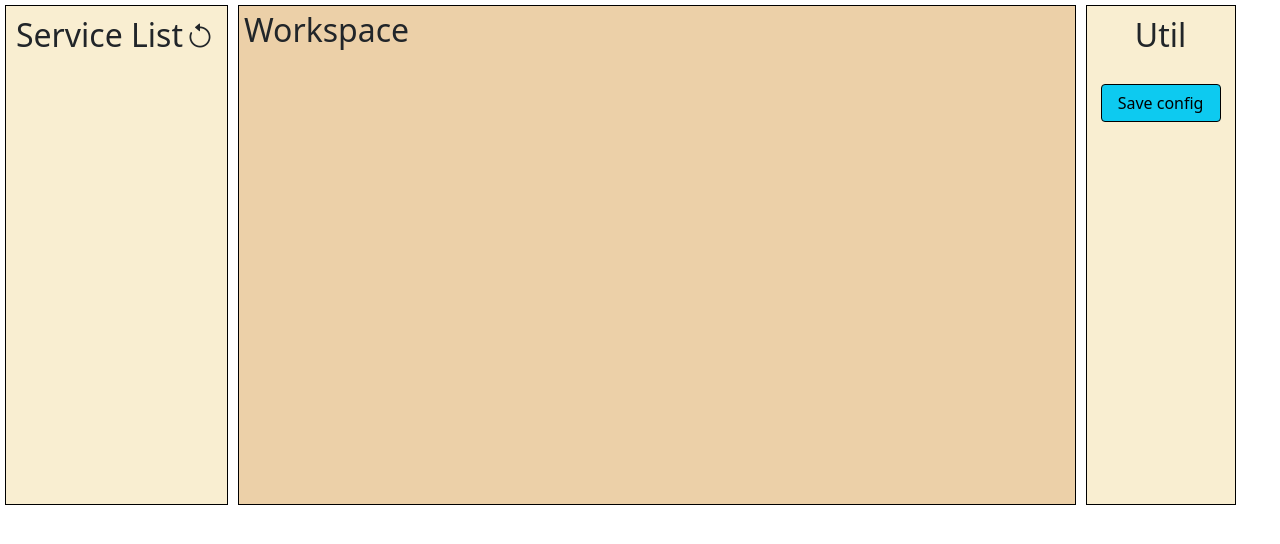
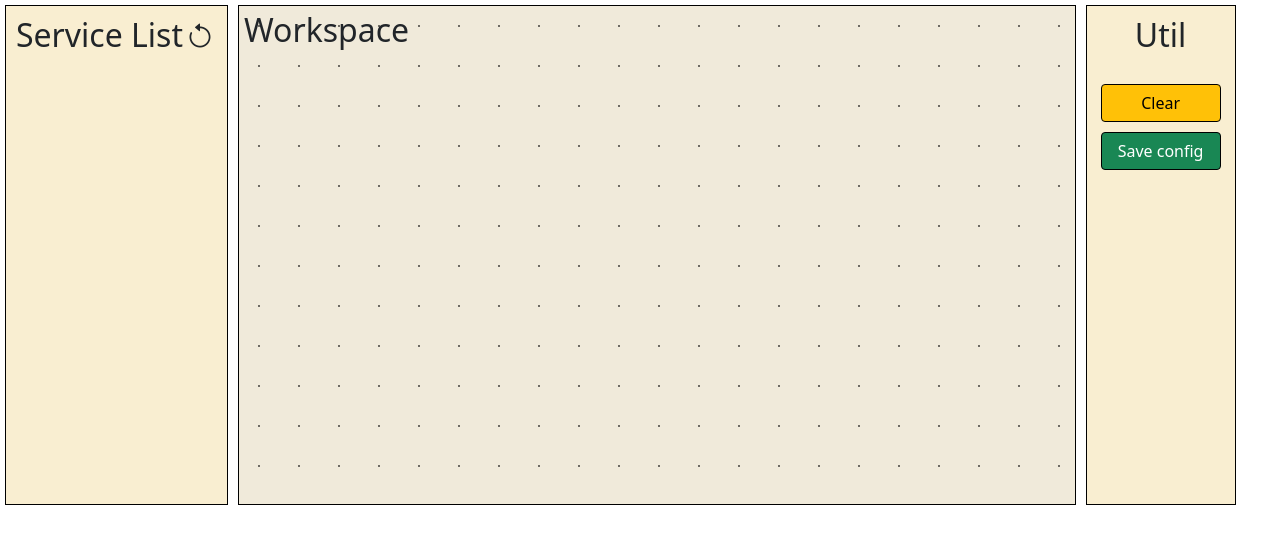
Before and after one commit to TheCrashDown/esb-model, a React (Create React App) app in the folder frontend/: page / in a window 1280 px wide. Shown: the top 544 px of the page. Built offline with nearby package versions, Linux system fonts and the light colour scheme.

Commit message:
frontend small fixes

```diff
--- a/frontend/src/components/service-card/service-card.css
+++ b/frontend/src/components/service-card/service-card.css
@@ -1,5 +1,5 @@
 .card {
-    background-color: rgba(110, 240, 222, 0.377);
+    background-color: rgb(188, 247, 239);
     display: flex;
     flex-direction: row;
 
--- a/frontend/src/components/util/util.css
+++ b/frontend/src/components/util/util.css
@@ -16,8 +16,14 @@
     margin: 10px;
 }
 
-.button {
+.buttonSave {
+    margin-top: 10px;
+    width: 120px;
+    border: 1px solid rgba(0, 0, 0, 1);
+}
+
+.buttonClear {
     margin-top: 20px;
     width: 120px;
-    border: 1px solid;
+    border: 1px solid rgba(0, 0, 0, 1);
 }
--- a/frontend/src/components/util/util.jsx
+++ b/frontend/src/components/util/util.jsx
@@ -4,7 +4,7 @@ import './util.css'
 
 
 
-const Util = ({ saveConfig }) => {
+const Util = ({ saveConfig, clearWorkspace }) => {
 
 
     return (
@@ -12,7 +12,14 @@ const Util = ({ saveConfig }) => {
             <h2 className="title">Util</h2>
             <button
                 type="button"
-                className="btn btn-info button"
+                className="btn btn-warning buttonClear"
+                onClick={clearWorkspace}>
+                Clear
+            </button>
+
+            <button
+                type="button"
+                className="btn btn-success buttonSave"
                 onClick={saveConfig}>
                 Save config
             </button>
--- a/frontend/src/components/workspace/workspace.css
+++ b/frontend/src/components/workspace/workspace.css
@@ -1,6 +1,13 @@
+
+
 .space {
     margin-left: 10px;
-    background-color: rgba(200, 121, 10, 0.353);
+    background-color: rgba(209, 192, 145, 0.336);
+    background-image: radial-gradient(#0000008a 1px, transparent 3%);
+    background-size: 40px 40px;
+    background-repeat: repeat;
+
+
     border: 1px solid rgba(0, 0, 0, 1);
 
     height: 70%;
--- a/frontend/src/components/workspace/workspace.jsx
+++ b/frontend/src/components/workspace/workspace.jsx
@@ -118,6 +118,18 @@ export default class Workspace extends React.Component {
             .then(res => console.log(res));
     }
 
+    clearWorkspace = () => {
+        this.setState(() => {
+            return {
+                items: [],
+                lines: [],
+                connecting: 0,
+                currentConnecting: {},
+                config: []
+            }
+        })
+    }
+
     render() {
         return (
             <div className="all">
@@ -159,7 +171,7 @@ export default class Workspace extends React.Component {
                     </div>
 
                 </div>
-                <Util saveConfig={this.saveConfig} />
+                <Util saveConfig={this.saveConfig} clearWorkspace={this.clearWorkspace} />
             </div>
         )
     }
```
